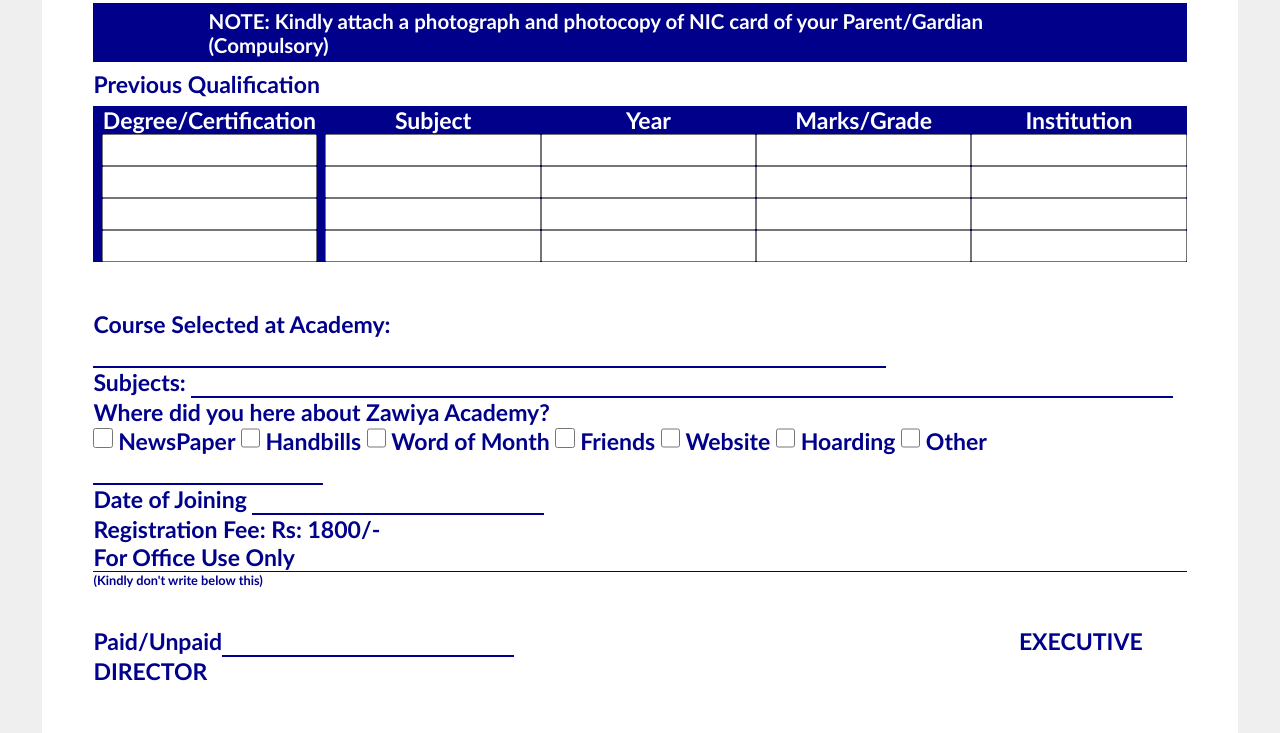
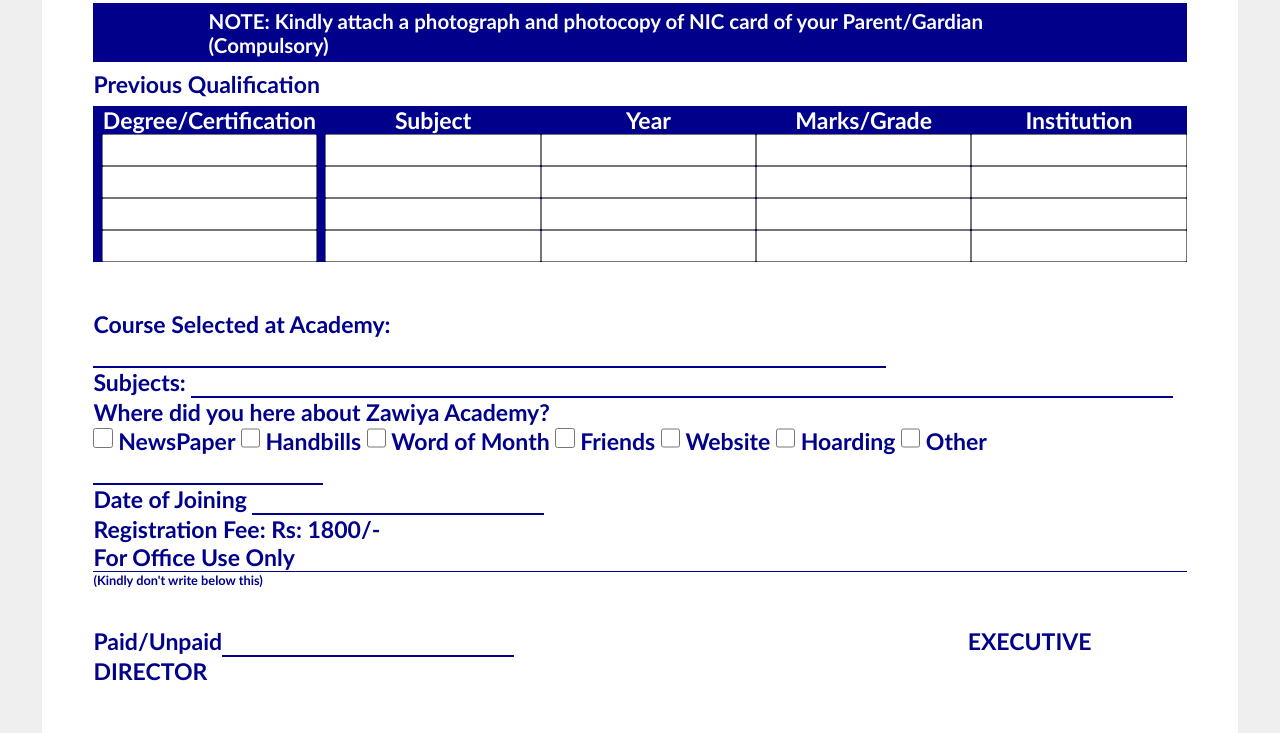
Before and after one commit to sameermurtaza11/admission-form.github.io, a plain HTML site: page index.html in a window 1280 px wide. Shown: the part 415-1148 px from the top of the page. Drawn offline with Linux system fonts and the light colour scheme.

Commit message:
Update style.css

```diff
--- a/style.css
+++ b/style.css
@@ -140,6 +140,6 @@
 }
 
 #ED{
-    margin-left: 39vw;
+    margin-left: 35vw;
     text-align: middle;
 }
```
